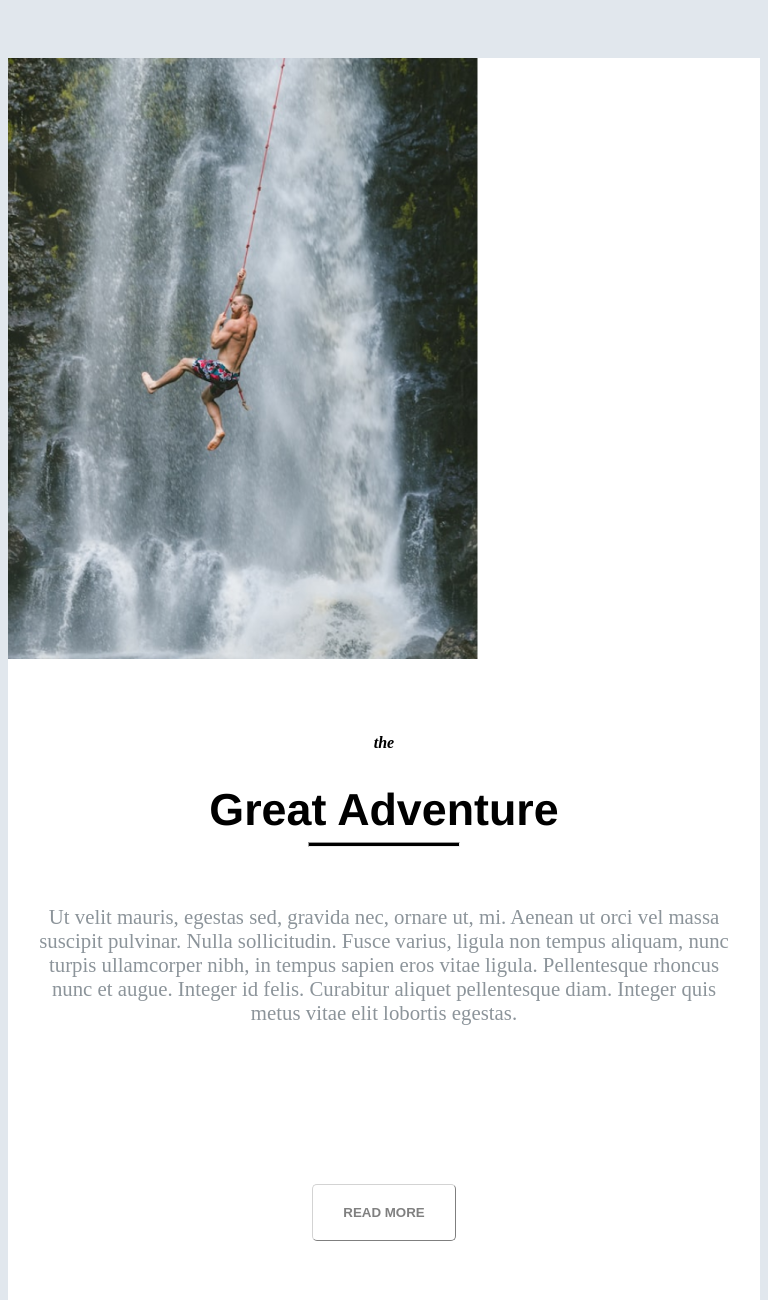
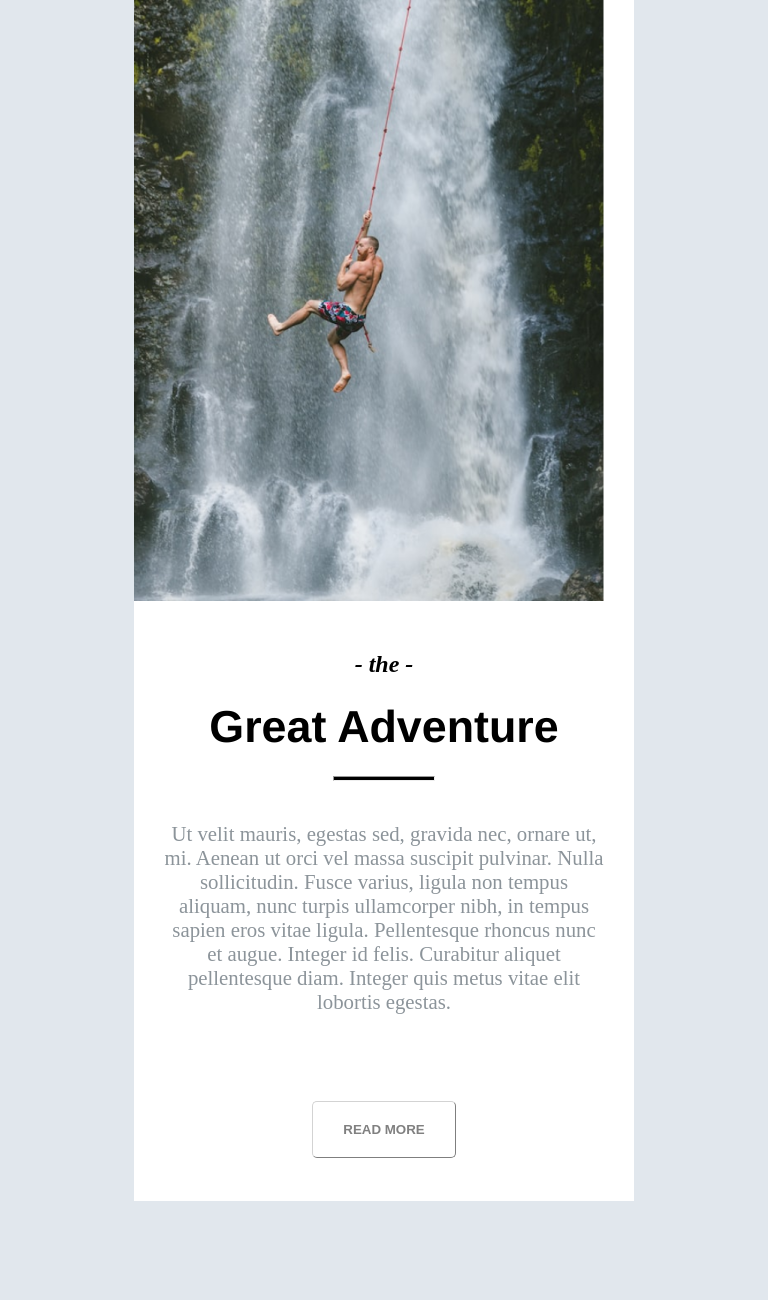
Before and after one commit to lucierou/TP1-Lucie-Rouault, a plain HTML site: page index.html in a window 768 px wide. Shown: the top 1300 px of the page. After the commit the page ends 1201 px from the top, so only its background shows below. Drawn offline with Linux system fonts and the light colour scheme.

Commit message:
redimensionné

```diff
--- a/index.html
+++ b/index.html
@@ -9,13 +9,13 @@
         <link rel="stylesheet" href="style.css">
     </head>
     <body>
-        <section class="container">
+        <section id="container">
             <img src="exoimg.png"/>
-            <div class="introduction">
-                <p class="the">the</p>
+            <div id="introduction">
+                <p id="the">- the -</p>
                 <h1>Great Adventure</h1>
                 <hr/>
-                <p class="texte"> Ut velit mauris, egestas sed, gravida nec, ornare ut, mi. Aenean ut orci vel massa suscipit pulvinar. Nulla sollicitudin. Fusce varius, ligula non tempus aliquam, nunc turpis ullamcorper nibh, in tempus sapien eros vitae ligula. Pellentesque rhoncus nunc et augue. Integer id felis. Curabitur aliquet pellentesque diam. Integer quis metus vitae elit lobortis egestas.</p>
+                <p id="texte"> Ut velit mauris, egestas sed, gravida nec, ornare ut, mi. Aenean ut orci vel massa suscipit pulvinar. Nulla sollicitudin. Fusce varius, ligula non tempus aliquam, nunc turpis ullamcorper nibh, in tempus sapien eros vitae ligula. Pellentesque rhoncus nunc et augue. Integer id felis. Curabitur aliquet pellentesque diam. Integer quis metus vitae elit lobortis egestas.</p>
                 <button value="">READ MORE</button>
             </div>
         </section>
--- a/style.css
+++ b/style.css
@@ -3,7 +3,7 @@ body {
     padding: 50px 0;
 }
 
-.container {
+    #container {
         width: 1000px;
         height: fit-content;
         margin: auto;
@@ -18,9 +18,10 @@ body {
 
         .img {
             grid-area: img;
+            min-width: 500px;
         }
 
-    .introduction {
+        #introduction {
             grid-area: introduction;
             display: grid;
             grid-template-columns: 1fr;
@@ -30,8 +31,9 @@ body {
             padding: 10% 0;
         }
 
-    .the {
+            #the {
                 grid-area: the;
+                font-size: 1.5em;
                 font-style: italic;
                 font-weight: bold;
                 text-align: center;
@@ -50,9 +52,10 @@ body {
                 height: 3px;
                 width : 20%;
                 background-color: black;
+                margin-top: 25px;
             }
 
-    .texte {
+            #texte {
                 grid-area: texte;
                 color: rgb(140, 148, 154);
                 font-size: 1.3em;
@@ -73,26 +76,27 @@ body {
                 color: grey;
             }
 
-    @media screen and (max-width: 1000px)
+    @media screen and (min-width : 500px) and (max-width: 1000px)
 {
-    .body {
+    body {
         width: 100vw;
-        padding: none;
+        padding: 0;
+        margin: 0;
     }
 
-    .container {
-        width: 100%;
+        #container {
+            width: 500px;
             display: grid;
-        grid-template-columns: 1fr;
+            grid-template-columns: 500px;
             grid-template-rows: repeat (2, 1fr);
-
+            grid-template-areas: "img" "introduction";
         }
 
             .img {
-        grid-area: 1 / 1 / 2 / 2;
+                width: 500px;
             }
 
-    .introduction {
-        grid-area: 2 / 1 / 3 / 2;
+            #introduction {
+            width: 500px;
             }
 }
```
Lines whose indentation alone changed are shown as unchanged.
